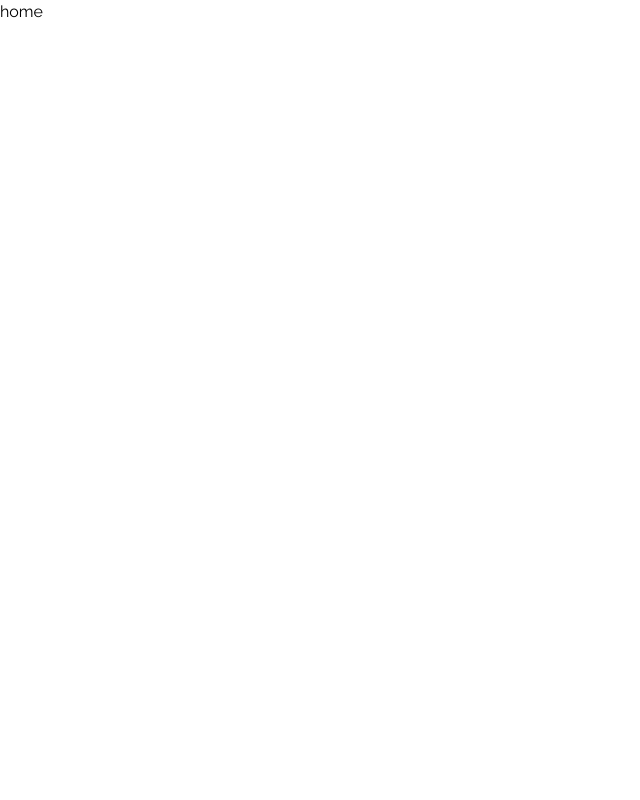
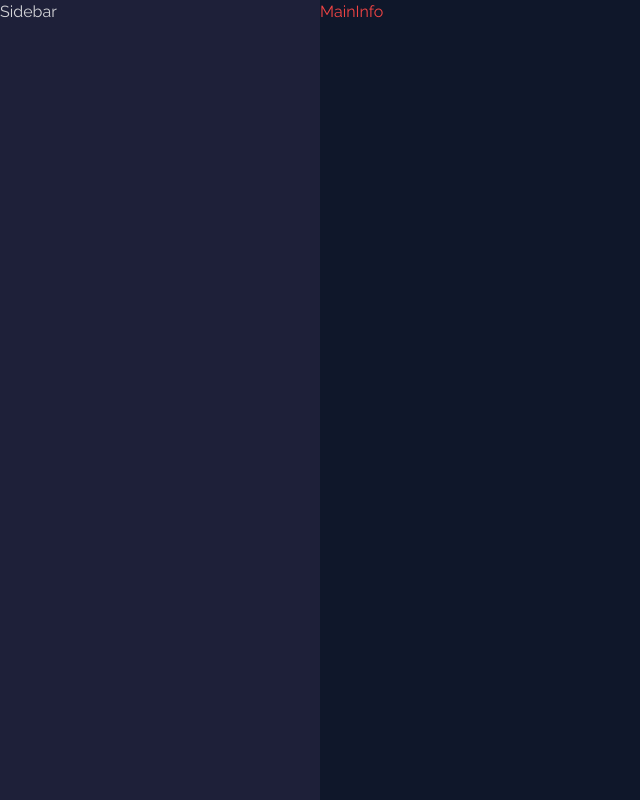
Before and after one commit to juanluna96/react-weather-app, a React (Create React App) app: page / in a window 1280 px wide. Shown: the whole page, without its empty margins (0-640 px from the left). Built offline with nearby package versions, Linux system fonts and the light colour scheme.

Commit message:
Creating the Sidebar and Main styles

```diff
--- a/package.json
+++ b/package.json
@@ -12,6 +12,7 @@
         "react-dom": "^17.0.2",
         "react-scripts": "4.0.3",
         "styled-components": "^5.3.0",
+        "tailwind-styled-components": "^2.0.3",
         "twin.macro": "^2.6.2",
         "web-vitals": "^1.1.2"
     },
--- a/src/App.js
+++ b/src/App.js
@@ -1,9 +1,10 @@
 import React from 'react';
+import Main from './components/layout/Main';
 
 const App = () => {
   return (
     <div className="font-raleway">
-      <h1>home</h1>
+      <Main></Main>
     </div>
   )
 }
--- /dev/null
+++ b/src/components/layout/Main.js
@@ -0,0 +1,17 @@
+import React from 'react'
+import { Container, SideBarStyle, MainInfo } from '../styles/main'
+
+const Main = () => {
+    return (
+        <Container>
+            <SideBarStyle>
+                Sidebar
+            </SideBarStyle>
+            <MainInfo>
+                MainInfo
+            </MainInfo>
+        </Container>
+    )
+}
+
+export default Main
--- /dev/null
+++ b/src/components/styles/main.js
@@ -0,0 +1,15 @@
+import tw from "tailwind-styled-components";
+
+const Container = tw.div`
+    md:flex md:flex-row h-full
+`;
+
+const SideBarStyle = tw.aside`
+    h-screen bg-blue-500 text-gray-300 md:w-1/4
+`
+
+const MainInfo = tw.main`
+    text-red-500 bg-blueGray-900 flex-1
+`
+
+export { Container, SideBarStyle, MainInfo }
--- a/tailwind.config.js
+++ b/tailwind.config.js
@@ -13,7 +13,19 @@ module.exports = {
         coolGray: colors.coolGray,
         gray: colors.gray,
         yellow: colors.yellow,
-        trueGray: colors.trueGray
+        trueGray: colors.trueGray,
+        "blue": {
+          "50": "#11711510b",
+          "100": "#f5f5fa",
+          "200": "#b2b5d7",
+          "300": "#6e75b4",
+          "400": "#40467c",
+          "500": "#1e2039",
+          "600": "#1a1d32",
+          "700": "#181b2f",
+          "800": "#151728",
+          "900": "#111322"
+        }
       }
     },
   },
```
Also changed, not shown: src/components/layout/sidebar/Search.js (added), src/components/layout/sidebar/Sidebar.js (added), 1 other file (tests, documents, lock files or other folders).
